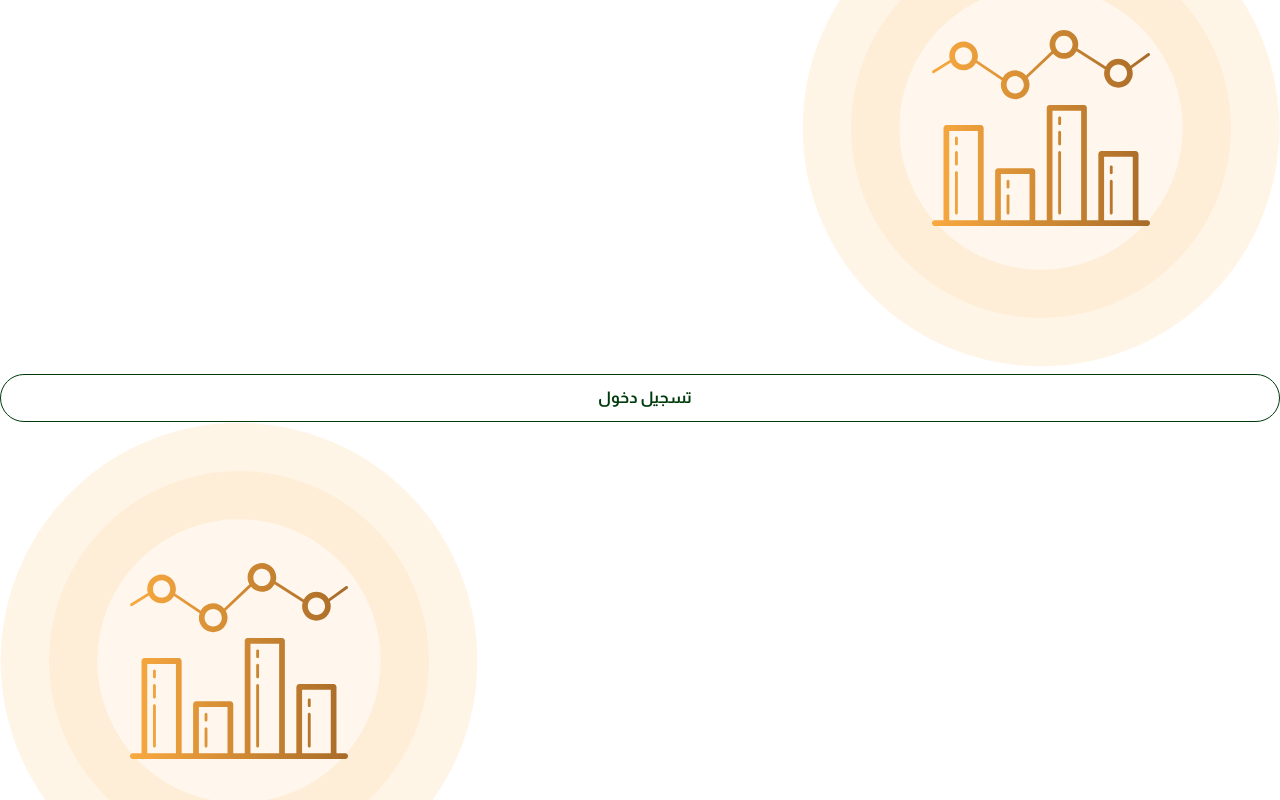
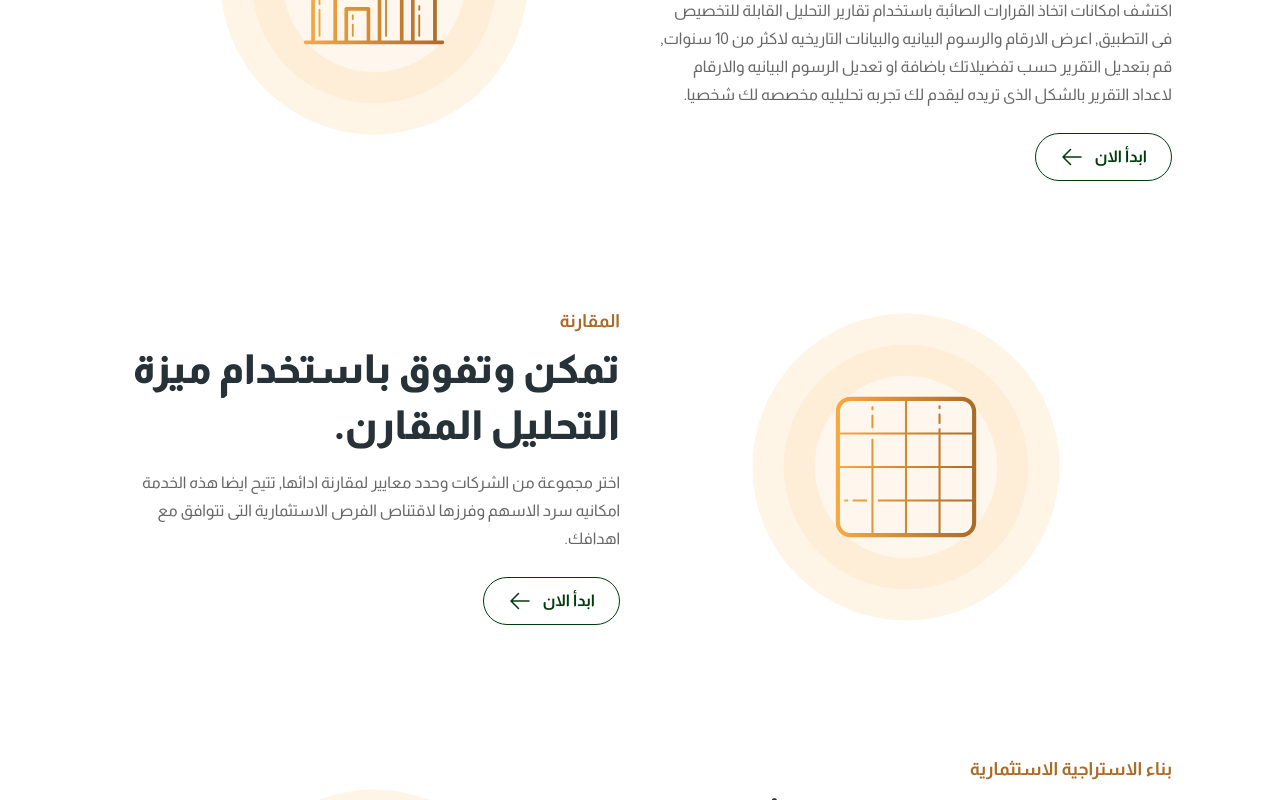
Before and after one commit to islamsayedr/shourLanding, a React (Vite) app: page / in a window 1280 px wide. Shown: the part 980-1780 px from the top of the page. Built offline with nearby package versions, Linux system fonts and the light colour scheme.

Commit message:
values section done

```diff
--- a/src/components/sections/Values.jsx
+++ b/src/components/sections/Values.jsx
@@ -4,31 +4,71 @@ export default function Values() {
   return (
     <>
       <Value
+        dir="row"
+        name="تقرير التحليل الشامل"
+        title="اكتشف امكانات اتخاذ القرارات المثلى باستخدام تقارير التحليل"
+        des="اكتشف امكانات اتخاذ القرارات الصائبة باستخدام تقارير التحليل القابلة للتخصيص فى التطبيق, اعرض الارقام والرسوم البيانيه والبيانات التاريخيه لاكثر من 10 سنوات, قم بتعديل التقرير حسب تفضيلاتك باضافة او تعديل الرسوم البيانيه والارقام لاعداد التقرير بالشكل الذى تريده ليقدم لك تجربه تحليليه مخصصه لك شخصيا."
         illu="./illu/01.svg"
-        dir="rtl"
-        title="تقرير التحليل الشامل"
-        name="اكتشف امكانات اتخاذ القرارات المثلى باستخدام تقارير التحليل"
-        des="اكتشف امكانات اتخاذ القرارات الصائبة باستخدام تقارير التحليل القابلة للتخصيص فى التطبيق, اعرض الارقام والرسوم البيانيه والبيانات التاريخيه لاكثر من 10 سنوات, قم بتعديل التقرير حسب تفضيلاتك باضافة او تعديل الرسوم البيانيه والارقام لاعداد التقرير بالشكل الذى تريده ليقدم لك تجربه تحليليه مخصصه لك شخصيا."
       />
-      <Value illu="./illu/01.svg" />
+      <Value
+        dir="row-reverse"
+        name="المقارنة"
+        title="تمكن وتفوق باستخدام ميزة التحليل المقارن."
+        des="اختر مجموعة من الشركات وحدد معايير لمقارنة ادائها, تتيح ايضا هذه الخدمة امكانيه سرد الاسهم وفرزها لاقتناص الفرص الاستثمارية التى تتوافق مع اهدافك."
+        illu="./illu/02.svg"
+      />
+      <Value
+        dir="row"
+        name="بناء الاستراجية الاستثمارية"
+        title="كون استراتيجية الاستثمار المثلى من خلال استبياننا المميز"
+        des="قم بتحديد نمط شراءظبيع الاسهم الخاص بك وتوزيع محفظتك, وحدد الاستراتيجيه المثلى لأهدافك, ادمج استراتيجيتك بسهولة مع تقرير التحليل الشامل فى التطبيق لتحصل على نهجك الاستثمارى الشامل."
+        illu="./illu/03.svg"
+      />
+      <Value
+        dir="row-reverse"
+        name="فحص صحة القرارات"
+        title="قيم صحة قراراتك الاستثماريه وتوزيع محفظتك"
+        des="قيم صحة قراراتك الاستثماريه وتوزيع محفظتك باستخدام الخدمة المخصصه التى يوفرها التطبيق, احصل على ملاحظات قيمه لتعديل استراتيجياتك وتحقيق اقصة استفادة من استثماراتك."
+        illu="./illu/04.svg"
+      />
+      <Value
+        dir="row"
+        name="دورات تعليمية"
+        title="دورات فديو شامله لتطوير مهاراتك الاستثماريه"
+        des="انطلق فى رحلة تطوير لمهاراتك الاستثماريه مع دورتنا الشامله عبر الفديو, ابدأ من الصفر واكتسب المفاهيم الاساسيه لسوق الاسهم, ابنى معرفتك ومهاراتك وخبرتك تدريجيا مع دوراتنا لكى تكون لديك القدره على اتخاذ افضل القرارات الاستثماريه."
+        illu="./illu/05.svg"
+      />
+      <Value
+        dir="row-reverse"
+        name="المقالات"
+        title="تابع المعلومات والمستجدات اول باول"
+        des="كن على اطلاع على احدث المعلومات مع مجموعتنا المتنوعة من الاخبار والمقالات, تعرف على اراء الخبراء حول الاقتصاد واسواق الاسهم والاستثمار وتحليل السوق وغيرها."
+        illu="./illu/06.svg"
+      />
     </>
   );
 }
 
 function Value({ dir, illu, title, des, name }) {
   return (
-    <section style={{ direction: dir }}>
-      <div>
-        <div>
-          <div>
+    <section className="value" style={{ flexDirection: dir }}>
+      <div className="content">
+        <div className="text">
+          <div className="head">
             <span>{name}</span>
             <h2>{title}</h2>
           </div>
           <p>{des}</p>
         </div>
-        <Btn text="تسجيل دخول" icon="" link="#" type="s" size="m" />
+        <Btn
+          text="ابدأ الان"
+          icon="./icons/arrowLeftDark.svg"
+          link="#"
+          type="s"
+          size="m"
+        />
       </div>
-      <img src={illu} />
+      <img className="illu" src={illu} alt={name} />
     </section>
   );
 }
--- a/src/index.css
+++ b/src/index.css
@@ -103,6 +103,70 @@ header .actions {
   gap: 12px;
 }
 
+/* Values ********************/
+section.value {
+  direction: rtl;
+  display: flex;
+  align-items: center;
+  justify-content: center;
+  padding: 48px 108px;
+  gap: 20px;
+  max-width: 1440px;
+  margin: auto;
+}
+
+section.value .illu {
+  width: 50%;
+  height: auto;
+  padding: 36px 112px;
+}
+
+section.value .content a {
+  width: fit-content;
+  flex-direction: row-reverse;
+}
+
+section.value .content {
+  width: 50%;
+  display: flex;
+  flex-direction: column;
+  gap: 24px;
+}
+
+section.value .content .text {
+  display: flex;
+  flex-direction: column;
+  gap: 16px;
+}
+
+section.value .content .text .head {
+  display: flex;
+  flex-direction: column;
+  gap: 8px;
+}
+
+section.value .content .text .head span {
+  color: var(--goldDark);
+  font-size: 18px;
+  font-weight: 700;
+  line-height: 24px;
+}
+
+section.value .content .text .head h2 {
+  color: var(--b100);
+  font-family: Almarai;
+  font-size: 40px;
+  font-weight: 800;
+  line-height: 56px;
+}
+
+section.value .content .text p {
+  color: var(--b60);
+  font-size: 16px;
+  font-weight: 400;
+  line-height: 28px;
+}
+
 /*********************Mob********************/
 @media (max-width: 767px) {
 
@@ -143,4 +207,25 @@ header .actions {
     flex-direction: column-reverse;
     width: 100%;
   }
+
+  /* value ********************/
+  section.value {
+    flex-direction: column-reverse !important;
+    padding: 48px 16px;
+    gap: 40px;
+  }
+
+  section.value .illu {
+    padding: 20px 20px;
+    width: 100%;
+  }
+
+  section.value .content {
+    width: 100%;
+  }
+  section.value .content .text .head h2 {
+    font-size: 28px;
+    line-height: 40px;
+  }
+
 }
```
Also changed, not shown: public/icons/arrowLeftDark.svg (added).
